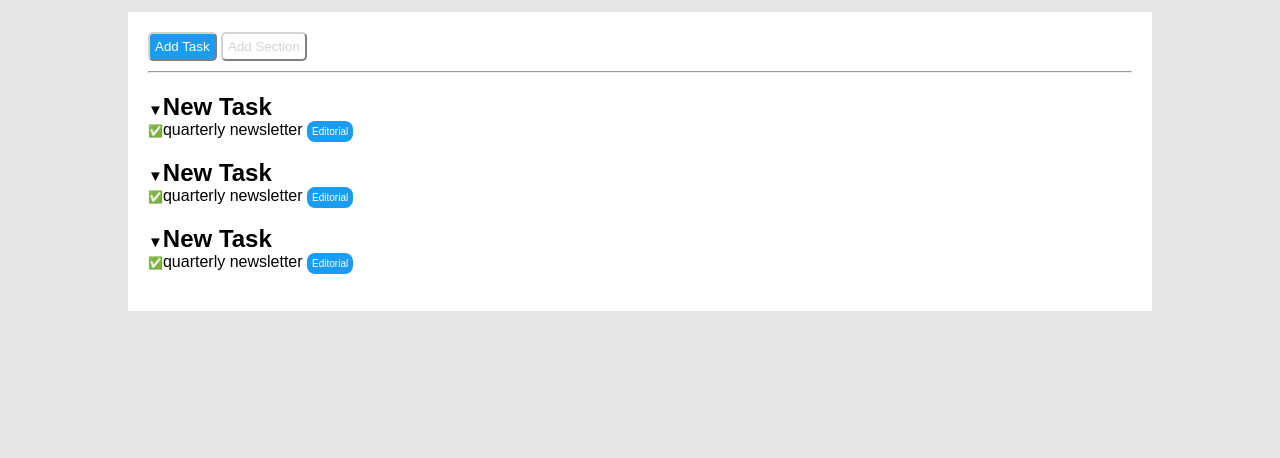
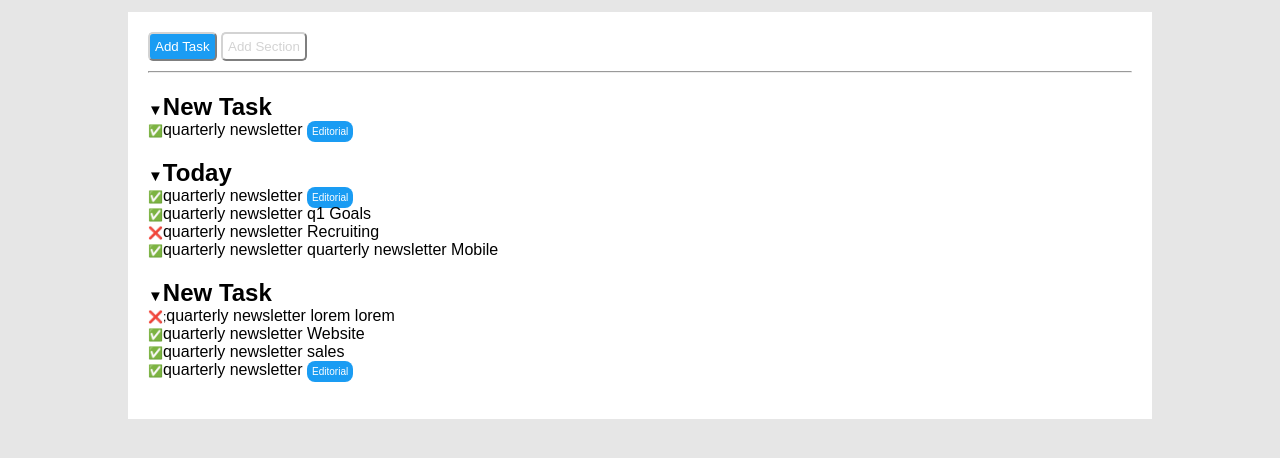
Before and after one commit to alfonsodcf/html-css-toboolist, a plain HTML site: page index.html in a window 1280 px wide. Shown: the part 72-530 px from the top of the page. Drawn offline with Linux system fonts and the light colour scheme.

Commit message:
index: listefinite

```diff
--- a/index.html
+++ b/index.html
@@ -27,15 +27,21 @@
        </div>
 
        <div>
-            <h2><span class="toggle">&#9660;</span>New Task </h2>
+            <h2><span class="toggle">&#9660;</span>Today</h2>
              <ul>
                 <li><span class="checklist" >&#9989;</span>quarterly newsletter <span class="tagblu">Editorial</span></li>
+                <li><span class="checklist" >&#9989;</span>quarterly newsletter <span class="tagViola" >q1 Goals</span></li>
+                <li><span class="checklist" >&#10060;</span>quarterly newsletter <span class="tagvcq">Recruiting</span></li>
+                <li><span class="checklist" >&#9989;</span>quarterly newsletter quarterly newsletter <span class="tagorang">Mobile</span></li>
              </ul>
        </div>
 
        <div>
         <h2><span class="toggle">&#9660;</span>New Task </h2>
          <ul>
+            <li><span class="checklist" >&#10060;;</span>quarterly newsletter lorem lorem</li>
+            <li><span class="checklist" >&#9989;</span>quarterly newsletter <span class="tagrosa">Website</span></li>
+            <li><span class="checklist" >&#9989;</span>quarterly newsletter <span class="taglime">sales</span></li>
             <li><span class="checklist" >&#9989;</span>quarterly newsletter <span class="tagblu">Editorial</span></li>
          </ul>
       </div>
```
